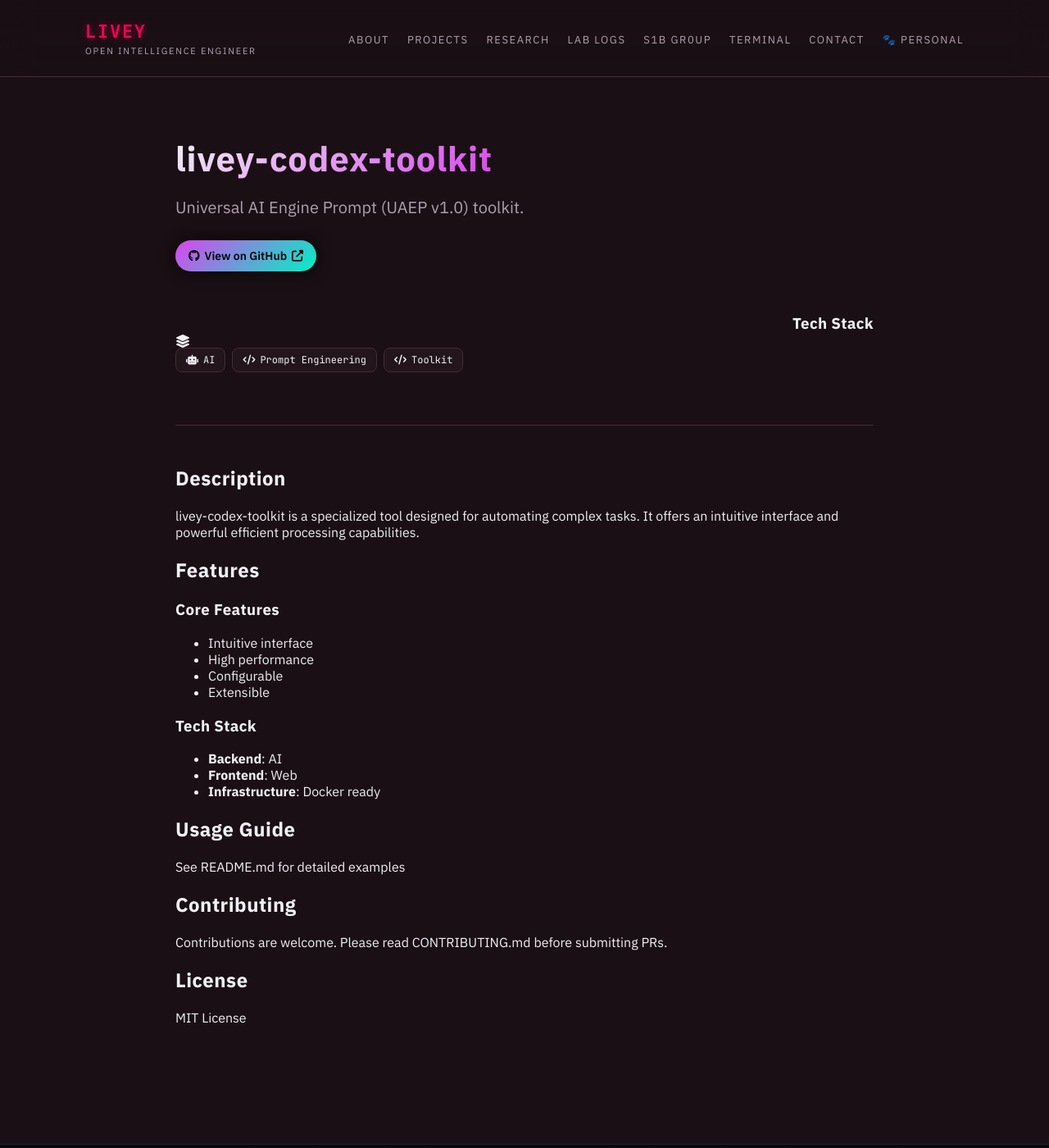
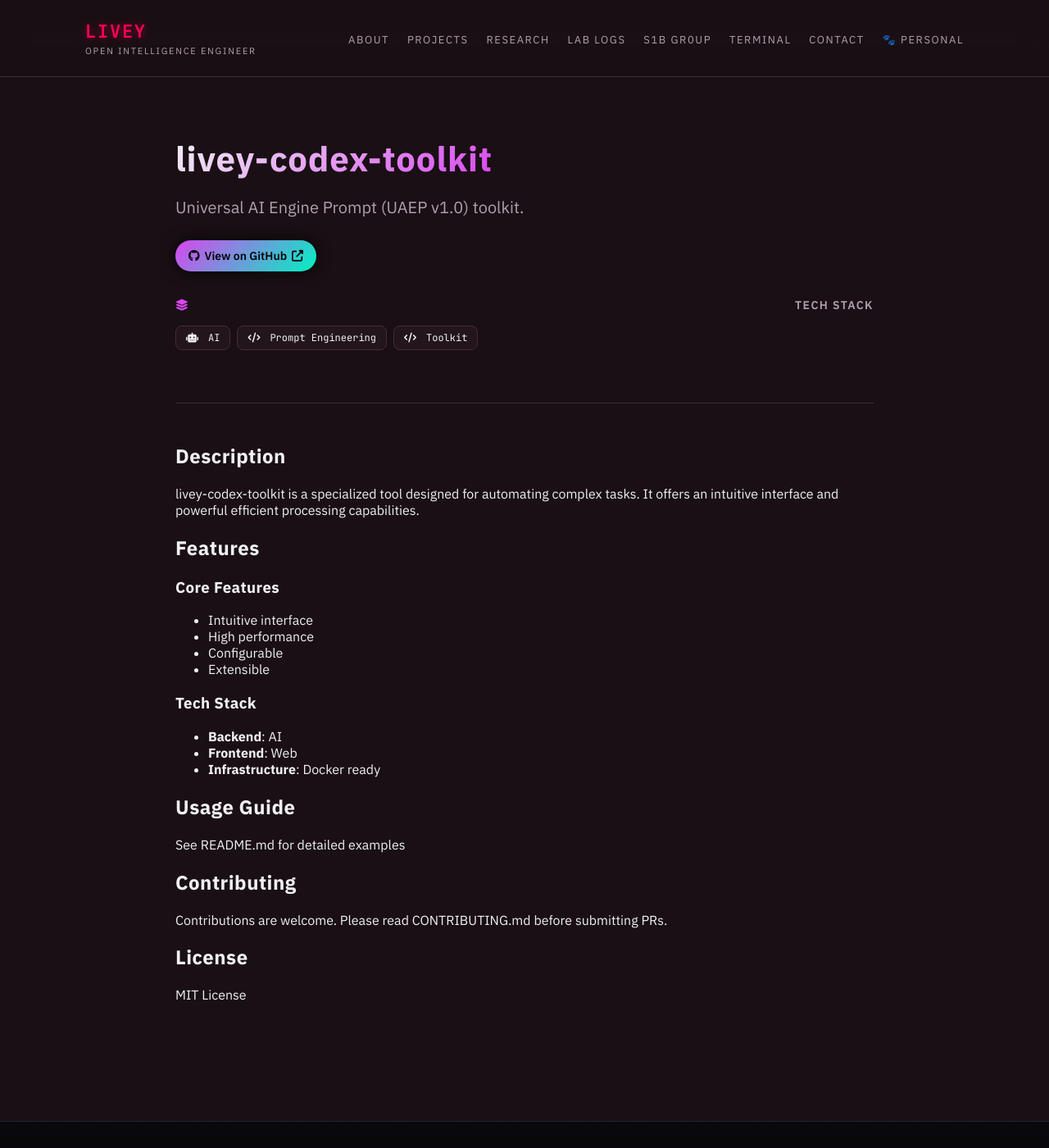
Before and after one commit to ind4skylivey/ind4skylivey.github.io, a Jekyll site: the page built from _projects/livey-codex-toolkit.md, in a window 1280 px wide and 1400 px high. Shown: the whole window at 82% size. Built offline with Jekyll 4.4.1, drawn with Linux system fonts in a browser that asks for light colours.

Commit message:
Fix icon spacing in tech stack section
- Added proper spacing between layer-group icon and 'Tech Stack' title
- Improved gap between icon and text from default to 10px
- Added specific styling for tech badge icons
- Better alignment and visual hierarchy

```diff
--- a/assets/css/main.css
+++ b/assets/css/main.css
@@ -1400,3 +1400,32 @@ code {
   font-weight: 700;
   font-size: 10px;
 }
+
+
+/* Fix Tech Stack Section Header */
+.tech-stack-section .section-header {
+  display: flex;
+  align-items: center;
+  gap: 10px;
+  margin-bottom: 16px;
+}
+
+.tech-stack-section .section-header i {
+  font-size: 14px;
+  color: var(--accent);
+}
+
+.tech-stack-section .section-header h3 {
+  margin: 0;
+  font-size: 14px;
+  font-weight: 600;
+  text-transform: uppercase;
+  letter-spacing: 0.1em;
+  color: var(--muted);
+}
+
+/* Improve tech badge icon spacing */
+.tech-badge i {
+  margin-right: 6px;
+  font-size: 12px;
+}
```
